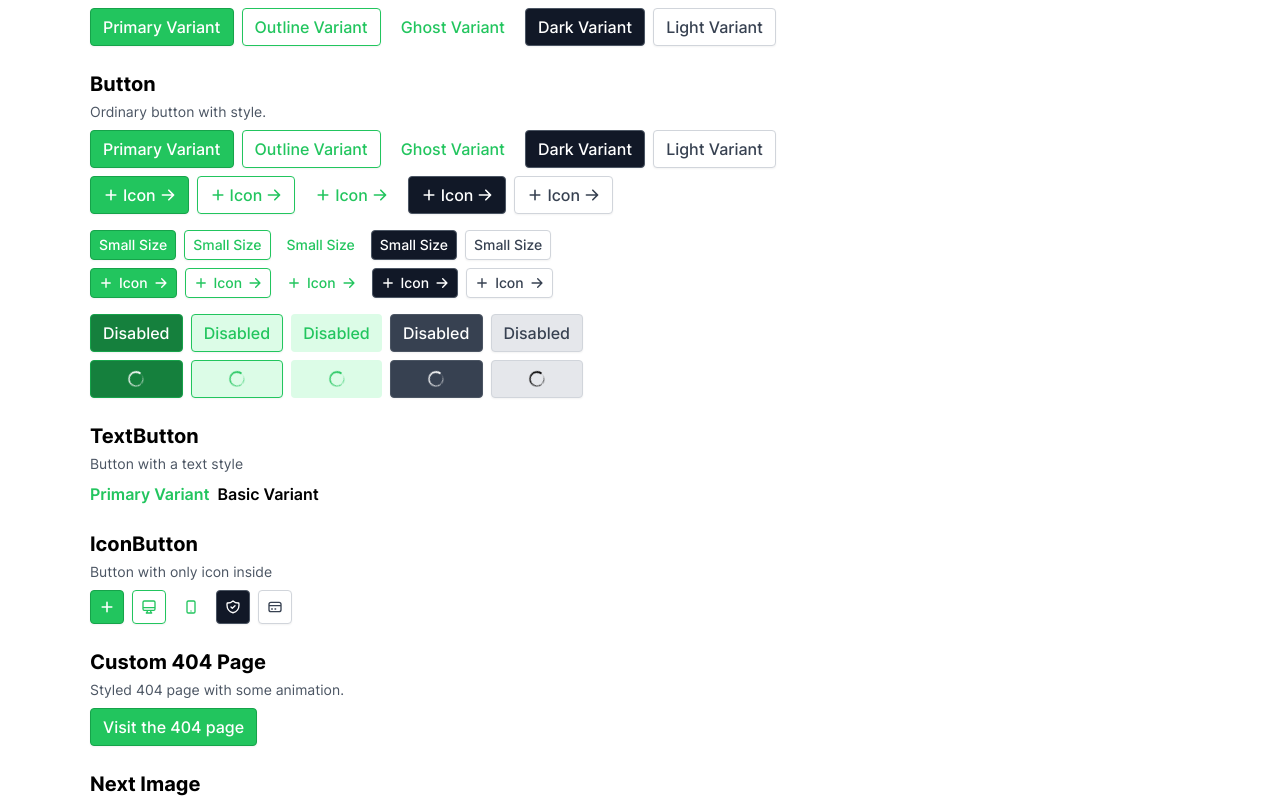
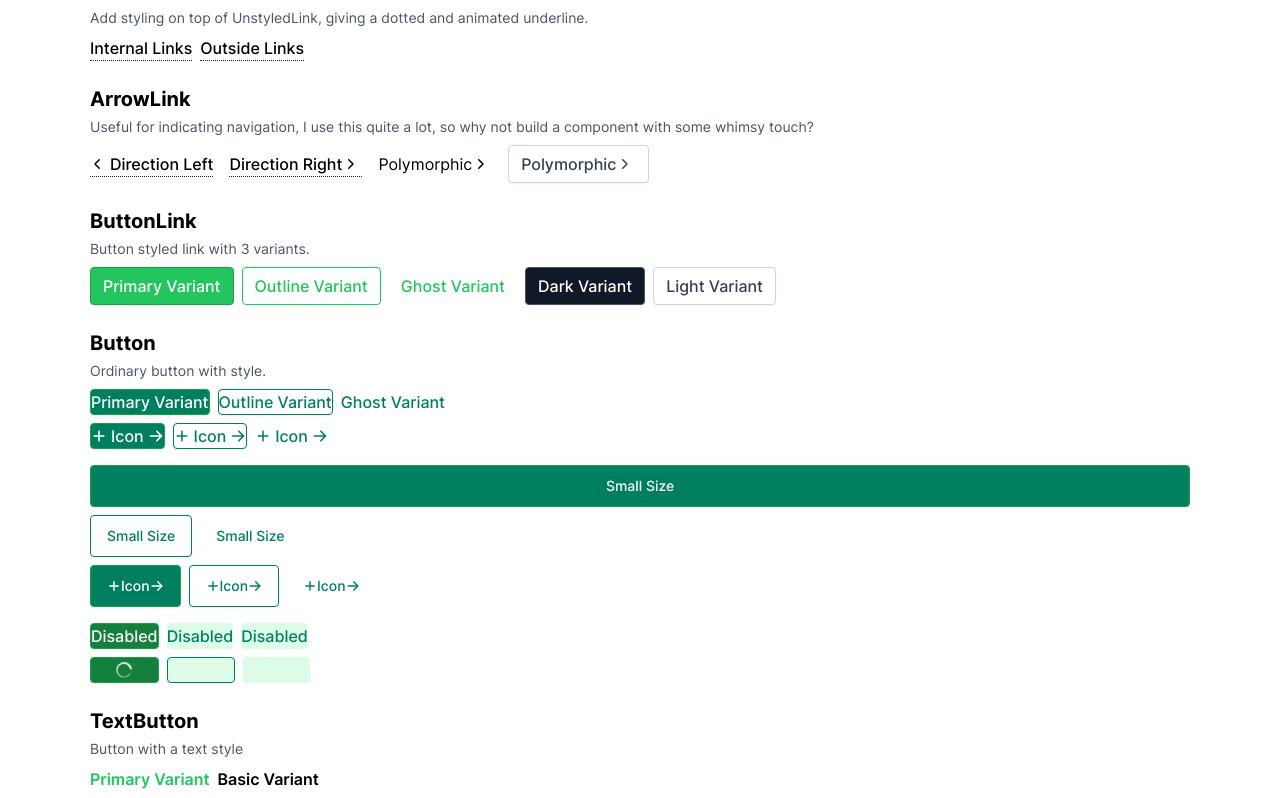
Before and after one commit to PipelineV2/duro-team-lambda-fe, a Next.js app: page /components in a window 1280 px wide. Shown: the part 929-1727 px from the top of the page. Built offline with nearby package versions, Linux system fonts and the light colour scheme.

Commit message:
feat: fix button component

```diff
--- a/src/components/buttons/Button.tsx
+++ b/src/components/buttons/Button.tsx
@@ -4,12 +4,12 @@ import { ImSpinner2 } from 'react-icons/im';
 
 import clsxm from '@/lib/clsxm';
 
-const ButtonVariant = ['primary', 'outline', 'ghost', 'light', 'dark'] as const;
-const ButtonSize = ['sm', 'base'] as const;
+const ButtonVariant = ['primary', 'secondary', 'text'] as const;
+const ButtonSize = ['small', 'large'] as const;
 
 type ButtonProps = {
   isLoading?: boolean;
-  isDarkBg?: boolean;
+  isFullwidth?: boolean;
   variant?: (typeof ButtonVariant)[number];
   size?: (typeof ButtonSize)[number];
   leftIcon?: IconType;
@@ -27,7 +27,7 @@ const Button = React.forwardRef<HTMLButtonElement, ButtonProps>(
       isLoading,
       variant = 'primary',
       size = 'base',
-      isDarkBg = false,
+      isFullwidth = false,
       leftIcon: LeftIcon,
       rightIcon: RightIcon,
       leftIconClassName,
@@ -45,52 +45,38 @@ const Button = React.forwardRef<HTMLButtonElement, ButtonProps>(
         disabled={disabled}
         className={clsxm(
           'inline-flex items-center rounded font-medium',
-          'focus-visible:ring-primary-500 focus:outline-none focus-visible:ring',
+          'focus-visible:ring-green focus:outline-none focus-visible:ring',
           'shadow-sm',
           'transition-colors duration-75',
           //#region  //*=========== Size ===========
           [
-            size === 'base' && ['px-3 py-1.5', 'text-sm md:text-base'],
-            size === 'sm' && ['px-2 py-1', 'text-xs md:text-sm'],
+            size === 'large' && ['px-3 py-[14px]', 'text-sm md:text-sm'],
+            size === 'small' && ['px-4 py-2.5', 'text-xs md:text-sm'],
           ],
           //#endregion  //*======== Size ===========
           //#region  //*=========== Variants ===========
           [
             variant === 'primary' && [
-              'bg-primary-500 text-white',
+              'bg-green text-white',
               'border-primary-600 border',
               'hover:bg-primary-600 hover:text-white',
               'active:bg-primary-700',
               'disabled:bg-primary-700',
             ],
-            variant === 'outline' && [
-              'text-primary-500',
-              'border-primary-500 border',
+            variant === 'secondary' && [
+              'text-green',
+              'border-green border',
               'hover:bg-primary-50 active:bg-primary-100 disabled:bg-primary-100',
-              isDarkBg &&
-                'hover:bg-gray-900 active:bg-gray-800 disabled:bg-gray-800',
             ],
-            variant === 'ghost' && [
-              'text-primary-500',
+            variant === 'text' && [
+              'text-green',
               'shadow-none',
               'hover:bg-primary-50 active:bg-primary-100 disabled:bg-primary-100',
-              isDarkBg &&
-                'hover:bg-gray-900 active:bg-gray-800 disabled:bg-gray-800',
-            ],
-            variant === 'light' && [
-              'bg-white text-gray-700',
-              'border border-gray-300',
-              'hover:text-dark hover:bg-gray-100',
-              'active:bg-white/80 disabled:bg-gray-200',
-            ],
-            variant === 'dark' && [
-              'bg-gray-900 text-white',
-              'border border-gray-600',
-              'hover:bg-gray-800 active:bg-gray-700 disabled:bg-gray-700',
             ],
           ],
           //#endregion  //*======== Variants ===========
           'disabled:cursor-not-allowed',
+          isFullwidth && 'w-full text-center flex justify-center items-center',
           isLoading &&
             'relative text-transparent transition-none hover:text-transparent disabled:cursor-wait',
           className
@@ -104,7 +90,7 @@ const Button = React.forwardRef<HTMLButtonElement, ButtonProps>(
               {
                 'text-white': ['primary', 'dark'].includes(variant),
                 'text-black': ['light'].includes(variant),
-                'text-primary-500': ['outline', 'ghost'].includes(variant),
+                'text-green': ['outline', 'ghost'].includes(variant),
               }
             )}
           >
--- a/src/pages/components.tsx
+++ b/src/pages/components.tsx
@@ -22,15 +22,13 @@ import UnstyledLink from '@/components/links/UnstyledLink';
 import NextImage from '@/components/NextImage';
 import Seo from '@/components/Seo';
 import Skeleton from '@/components/Skeleton';
+import Typography from '@/components/text/Text';
 
 type Color = (typeof colorList)[number];
 
 export default function ComponentsPage() {
-  const [mode, setMode] = React.useState<'dark' | 'light'>('light');
+  const [mode] = React.useState<'dark' | 'light'>('light');
   const [color, setColor] = React.useState<Color>('sky');
-  function toggleMode() {
-    return mode === 'dark' ? setMode('light') : setMode('dark');
-  }
 
   const textColor = mode === 'dark' ? 'text-gray-300' : 'text-gray-600';
 
@@ -42,6 +40,20 @@ export default function ComponentsPage() {
       />
 
       <main>
+        <Typography variant='h1'>Mama is here</Typography>
+        <Typography variant='h2'>Mama is here</Typography>
+        <Typography variant='h3'>Mama is here</Typography>
+        <Typography
+          variant='h4'
+          className='font-medium text-sm leading-[1.25rem]'
+        >
+          Mama is here
+        </Typography>
+        <Typography variant='small'>Mama is small</Typography>
+        <Typography variant='body1'>Mama is body1</Typography>
+        <Typography variant='body2'>Mama is body2</Typography>
+        <Typography variant='button'>Mama is button</Typography>
+        <Typography variant='secondary'>Mama is secondary</Typography>
         <section
           className={clsx(mode === 'dark' ? 'bg-dark' : 'bg-white', color)}
         >
@@ -56,16 +68,6 @@ export default function ComponentsPage() {
               Back to Home
             </ArrowLink>
 
-            <div className='mt-8 flex flex-wrap gap-2'>
-              <Button
-                onClick={toggleMode}
-                variant={mode === 'dark' ? 'light' : 'dark'}
-              >
-                Set to {mode === 'dark' ? 'light' : 'dark'}
-              </Button>
-              {/* <Button onClick={randomize}>Randomize CSS Variable</Button> */}
-            </div>
-
             <ol className='mt-8 space-y-6'>
               <li className='space-y-2'>
                 <h2 className='text-lg md:text-xl'>Customize Colors</h2>
@@ -77,6 +79,7 @@ export default function ComponentsPage() {
                   <select
                     name='color'
                     id='color'
+                    title='color'
                     value={color}
                     className={clsx(
                       'block max-w-xs rounded',
@@ -214,14 +217,12 @@ export default function ComponentsPage() {
                   </ButtonLink>
                   <ButtonLink
                     variant='outline'
-                    isDarkBg={mode === 'dark'}
                     href='https://theodorusclarence.com'
                   >
                     Outline Variant
                   </ButtonLink>
                   <ButtonLink
                     variant='ghost'
-                    isDarkBg={mode === 'dark'}
                     href='https://theodorusclarence.com'
                   >
                     Ghost Variant
@@ -247,14 +248,8 @@ export default function ComponentsPage() {
                 </p>
                 <div className='flex flex-wrap gap-2'>
                   <Button variant='primary'>Primary Variant</Button>
-                  <Button variant='outline' isDarkBg={mode === 'dark'}>
-                    Outline Variant
-                  </Button>
-                  <Button variant='ghost' isDarkBg={mode === 'dark'}>
-                    Ghost Variant
-                  </Button>
-                  <Button variant='dark'>Dark Variant</Button>
-                  <Button variant='light'>Light Variant</Button>
+                  <Button variant='secondary'>Outline Variant</Button>
+                  <Button variant='text'>Ghost Variant</Button>
                 </div>
                 <div className='flex flex-wrap gap-2'>
                   <Button
@@ -265,30 +260,14 @@ export default function ComponentsPage() {
                     Icon
                   </Button>
                   <Button
-                    variant='outline'
-                    leftIcon={HiPlus}
-                    rightIcon={HiArrowRight}
-                    isDarkBg={mode === 'dark'}
-                  >
-                    Icon
-                  </Button>
-                  <Button
-                    variant='ghost'
-                    leftIcon={HiPlus}
-                    rightIcon={HiArrowRight}
-                    isDarkBg={mode === 'dark'}
-                  >
-                    Icon
-                  </Button>
-                  <Button
-                    variant='dark'
+                    variant='secondary'
                     leftIcon={HiPlus}
                     rightIcon={HiArrowRight}
                   >
                     Icon
                   </Button>
                   <Button
-                    variant='light'
+                    variant='text'
                     leftIcon={HiPlus}
                     rightIcon={HiArrowRight}
                   >
@@ -296,29 +275,19 @@ export default function ComponentsPage() {
                   </Button>
                 </div>
                 <div className='!mt-4 flex flex-wrap gap-2'>
-                  <Button size='sm' variant='primary'>
+                  <Button size='small' variant='primary' isFullwidth>
                     Small Size
                   </Button>
-                  <Button
-                    size='sm'
-                    variant='outline'
-                    isDarkBg={mode === 'dark'}
-                  >
+                  <Button size='small' variant='secondary'>
                     Small Size
                   </Button>
-                  <Button size='sm' variant='ghost' isDarkBg={mode === 'dark'}>
-                    Small Size
-                  </Button>
-                  <Button size='sm' variant='dark'>
-                    Small Size
-                  </Button>
-                  <Button size='sm' variant='light'>
+                  <Button size='small' variant='text'>
                     Small Size
                   </Button>
                 </div>
                 <div className='flex flex-wrap gap-2'>
                   <Button
-                    size='sm'
+                    size='small'
                     variant='primary'
                     leftIcon={HiPlus}
                     rightIcon={HiArrowRight}
@@ -326,35 +295,16 @@ export default function ComponentsPage() {
                     Icon
                   </Button>
                   <Button
-                    size='sm'
-                    variant='outline'
-                    leftIcon={HiPlus}
-                    rightIcon={HiArrowRight}
-                    isDarkBg={mode === 'dark'}
-                  >
-                    Icon
-                  </Button>
-                  <Button
-                    size='sm'
-                    variant='ghost'
-                    leftIcon={HiPlus}
-                    rightIcon={HiArrowRight}
-                    isDarkBg={mode === 'dark'}
-                  >
-                    Icon
-                  </Button>
-
-                  <Button
-                    size='sm'
-                    variant='dark'
+                    size='small'
+                    variant='secondary'
                     leftIcon={HiPlus}
                     rightIcon={HiArrowRight}
                   >
                     Icon
                   </Button>
                   <Button
-                    size='sm'
-                    variant='light'
+                    size='small'
+                    variant='text'
                     leftIcon={HiPlus}
                     rightIcon={HiArrowRight}
                   >
@@ -366,16 +316,10 @@ export default function ComponentsPage() {
                   <Button disabled variant='primary'>
                     Disabled
                   </Button>
-                  <Button disabled variant='outline' isDarkBg={mode === 'dark'}>
+                  <Button disabled variant='text'>
                     Disabled
                   </Button>
-                  <Button disabled variant='ghost' isDarkBg={mode === 'dark'}>
-                    Disabled
-                  </Button>
-                  <Button disabled variant='dark'>
-                    Disabled
-                  </Button>
-                  <Button disabled variant='light'>
+                  <Button disabled variant='text'>
                     Disabled
                   </Button>
                 </div>
@@ -383,20 +327,10 @@ export default function ComponentsPage() {
                   <Button isLoading variant='primary'>
                     Disabled
                   </Button>
-                  <Button
-                    isLoading
-                    variant='outline'
-                    isDarkBg={mode === 'dark'}
-                  >
+                  <Button isLoading variant='secondary'>
                     Disabled
                   </Button>
-                  <Button isLoading variant='ghost' isDarkBg={mode === 'dark'}>
-                    Disabled
-                  </Button>
-                  <Button isLoading variant='dark'>
-                    Disabled
-                  </Button>
-                  <Button isLoading variant='light'>
+                  <Button isLoading variant='text'>
                     Disabled
                   </Button>
                 </div>
```
